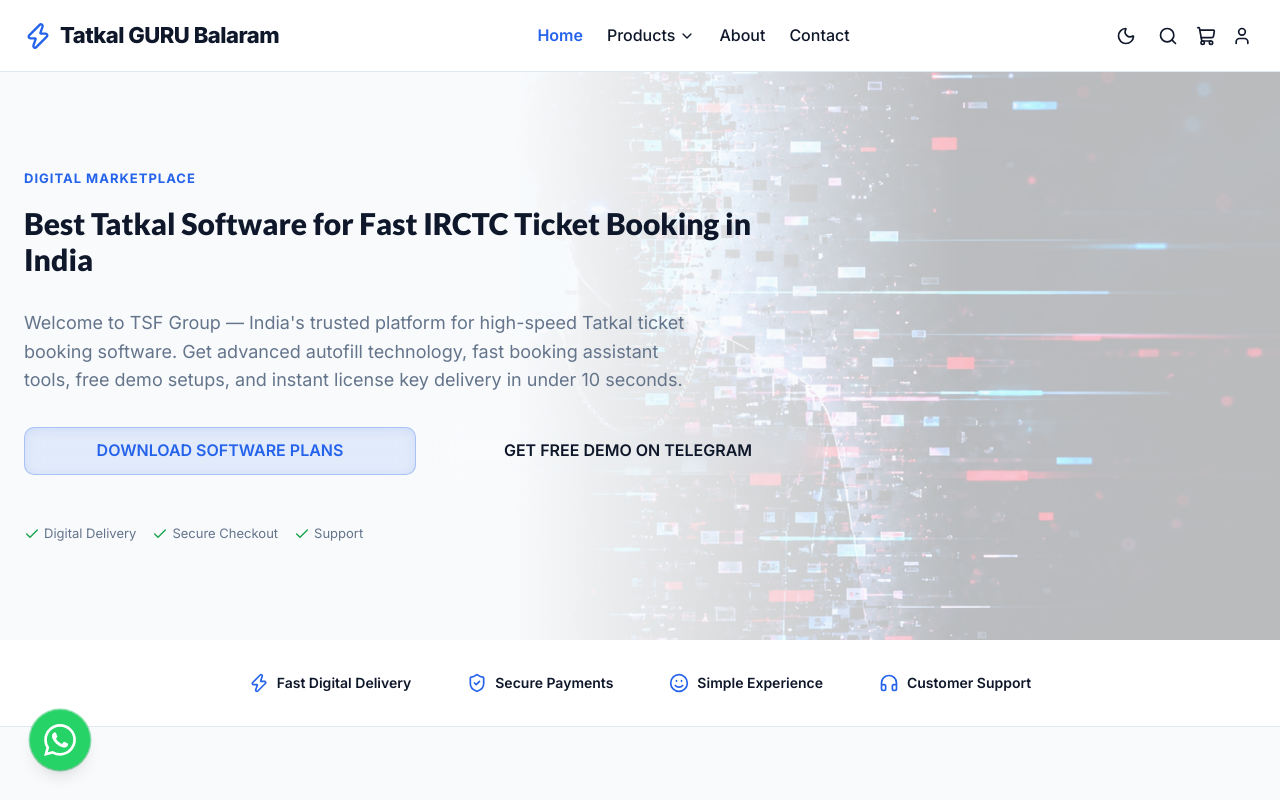
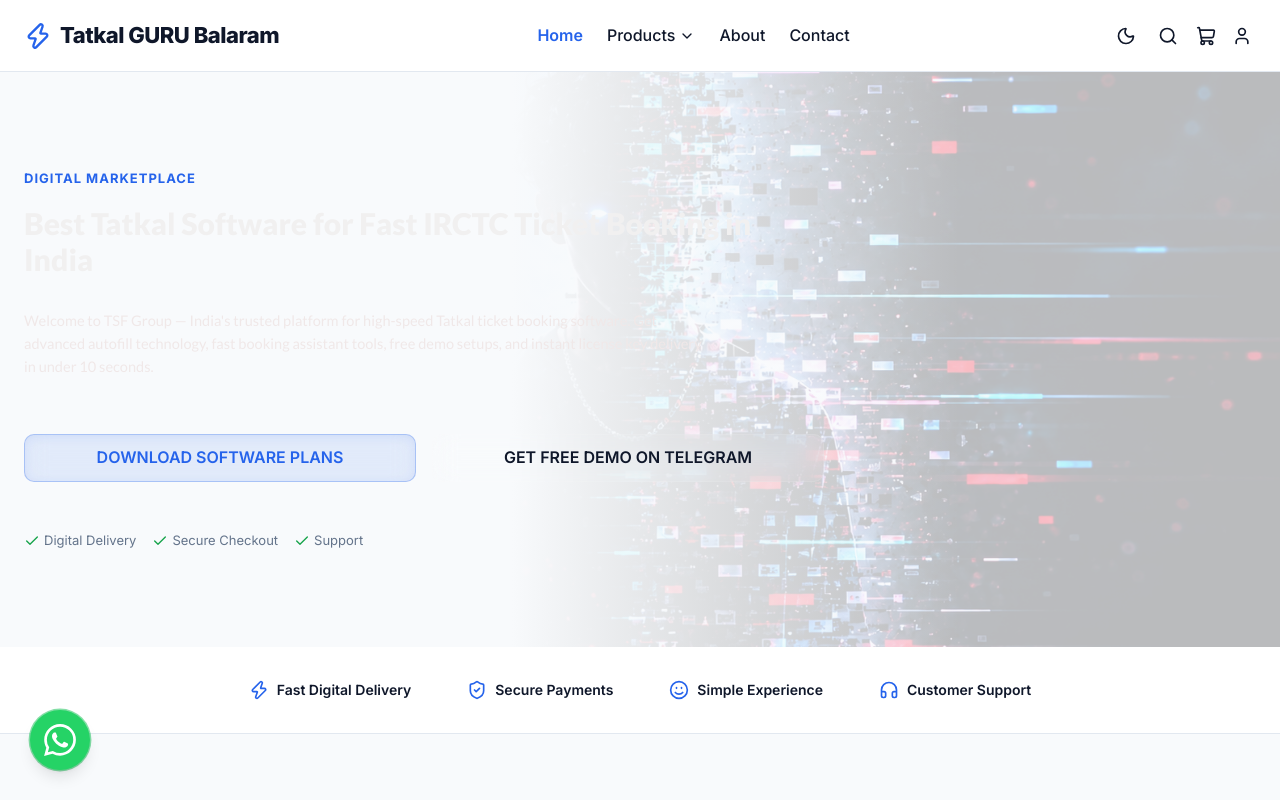
Before and after one commit to tatkalgurubalaram/tatkalguru, a React (Vite) app: page / in a window 1280 px wide. Shown: the top 800 px of the page. Built offline with nearby package versions, Linux system fonts and the light colour scheme; no server answers; the HTML template or start-up script is replaced by a standard one.

Commit message:
Apply exact user requested styling for hero heading and paragraph

```diff
--- a/src/components/home/HeroSection.tsx
+++ b/src/components/home/HeroSection.tsx
@@ -40,12 +40,12 @@
               <p className="text-small" style={{ color: 'var(--color-primary)', fontWeight: 700, letterSpacing: '1px', textTransform: 'uppercase', marginBottom: 'var(--space-4)' }}>
                 Digital Marketplace
               </p>
-              <h1 className="hero-heading" style={{ color: isDark ? '#F1F0F0' : 'var(--text-heading)', fontFamily: '"Lato", sans-serif', fontSize: '30px', lineHeight: 1.2 }}>
+              <h1 className="hero-heading" style={{ color: '#F1F0F0', fontFamily: '"Lato", sans-serif', fontSize: '30px', lineHeight: 1.2 }}>
                 Best Tatkal Software for Fast IRCTC Ticket Booking in India
               </h1>
             </div>
 
-            <p className="text-body text-muted" style={{ fontSize: '18px', maxWidth: '680px', lineHeight: 1.6 }}>
+            <p className="text-body text-muted" style={{ color: '#F0E8E8', fontFamily: '"Lato", sans-serif', fontSize: '14.592px', margin: '0px 0px 23.3472px', maxWidth: '680px', lineHeight: 1.6 }}>
               Welcome to TSF Group — India's trusted platform for high-speed Tatkal ticket booking software. Get advanced autofill technology, fast booking assistant tools, free demo setups, and instant license key delivery in under 10 seconds.
             </p>
 
```
